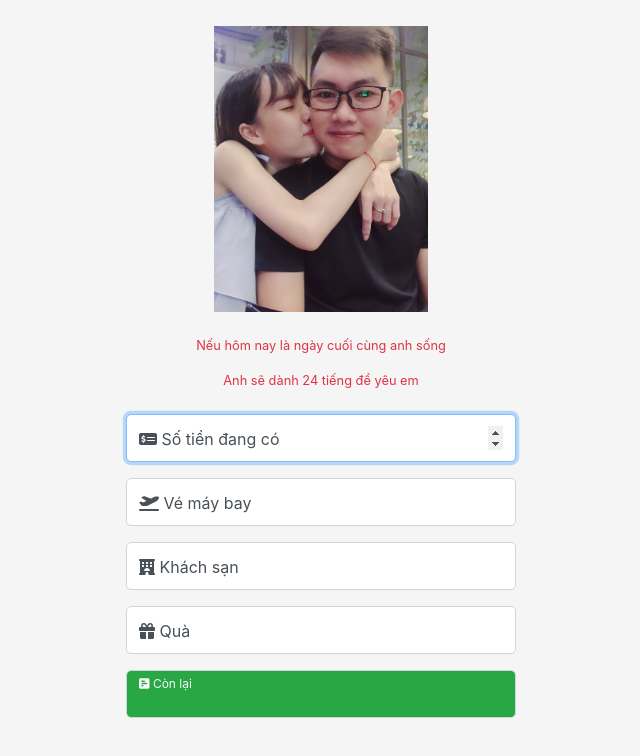
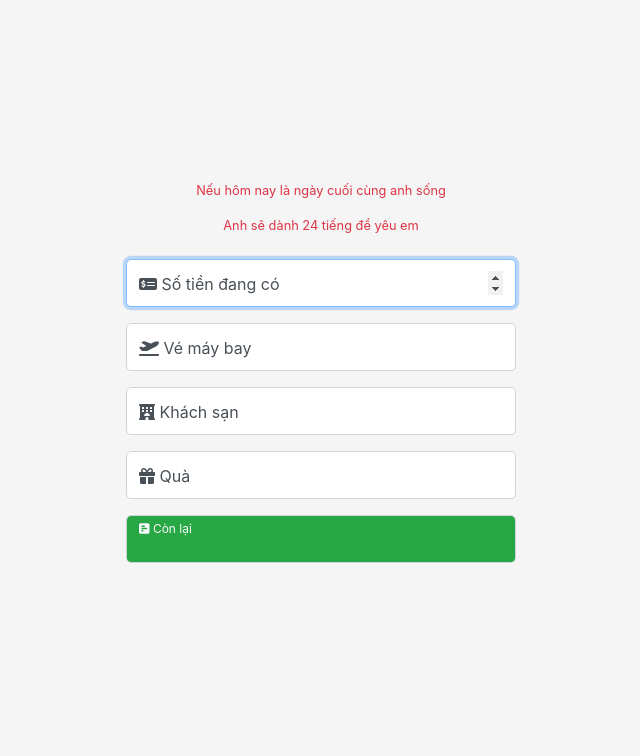
Before and after one commit to vehue/vehue.github.io, a plain HTML site: page index.html in a window 1280 px wide. Shown: the whole page, without its empty margins (319-959 px from the left). Drawn offline with Linux system fonts and the light colour scheme.

Commit message:
Update index.html

```diff
--- a/index.html
+++ b/index.html
@@ -18,7 +18,6 @@
 <body cz-shortcut-listen="true" style="padding-top:0px">
   <form class="form-signin">
     <div class="text-center mb-4">
-      <img class="mb-4" src="./asset/img.jpg" alt="" width="55%">
       <p class="small text-danger">Nếu hôm nay là ngày cuối cùng anh sống</p>
       <p class="small text-danger">Anh sẽ dành 24 tiếng để yêu em</p>
     </div>
```
